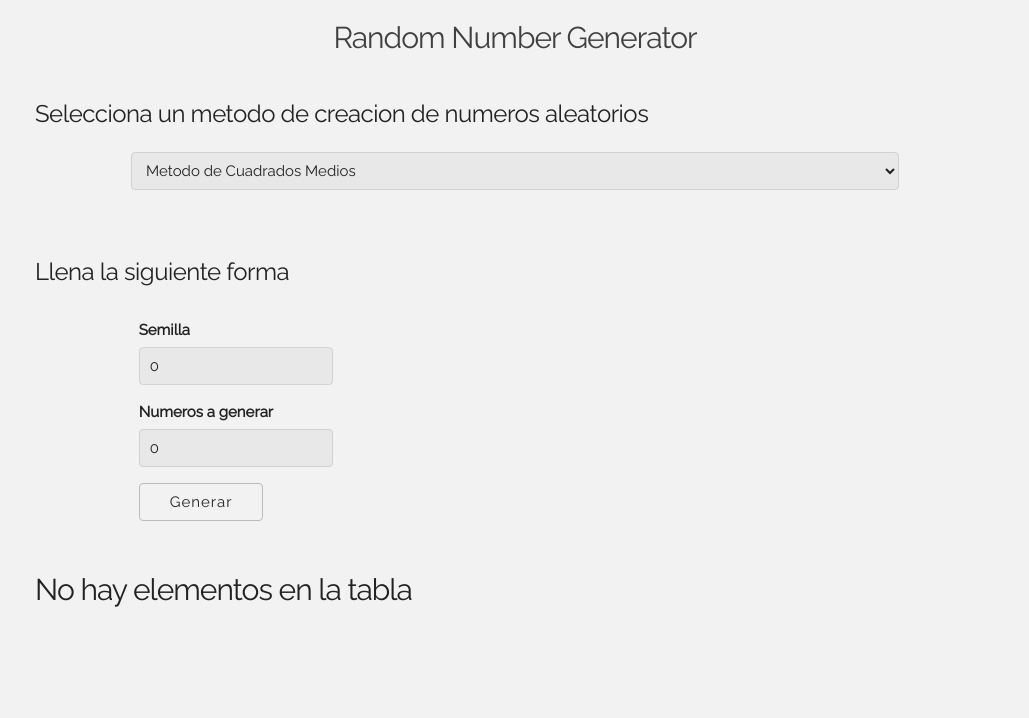
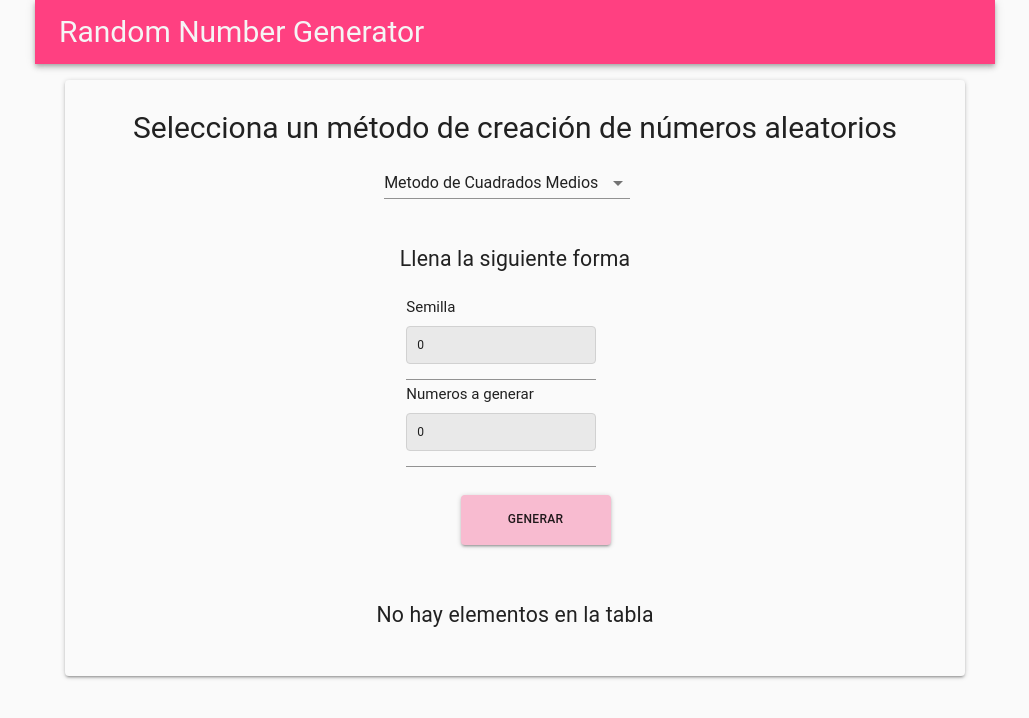
Before and after one commit to martingdela/RNG, a React (Create React App) app: page / in a window 1280 px wide. Shown: the top 718 px of the page, without its empty margins (125-1154 px from the left). Built offline with nearby package versions, Linux system fonts and the light colour scheme.

Commit message:
new style almost all done

```diff
--- a/package.json
+++ b/package.json
@@ -6,7 +6,8 @@
     "mathjs": "^5.7.0",
     "react": "^16.8.4",
     "react-dom": "^16.8.4",
-    "react-scripts": "2.1.8"
+    "react-scripts": "2.1.8",
+    "@material-ui/core": "^3.9.2"
   },
   "main": "electron-starter.js",
   "scripts": {
--- a/src/App.js
+++ b/src/App.js
@@ -1,4 +1,12 @@
-import React, { Component } from 'react';
+import React, { Component } from 'react'
+
+// Style
+import PropTypes from 'prop-types'
+import { withStyles } from '@material-ui/core/styles'
+import withRoot from './withRoot'
+import AppBar from '@material-ui/core/AppBar'
+import Toolbar from '@material-ui/core/Toolbar'
+import Typography from '@material-ui/core/Typography'
 
 // CSS Elements
 import './skeleton.css'
@@ -8,15 +16,36 @@ import './normalize.css'
 // Components
 import RNSelector from './components/RNSelector'
 
+const styles = theme => ({
+  root: {
+    flexGrow: 1,
+  },
+  bar: {
+    backgroundColor: theme.palette.secondary.light,
+    color: theme.palette.secondary.color,
+  }
+})
+
 class App extends Component {
   render() {
+    const { classes } = this.props;
     return (
-      <div className="App" class="container">
-        <h1 class="mainTitle">Random Number Generator</h1>
+      <div className={classes.root} class="container">
+        <AppBar className={classes.bar} position="static" color="default">
+          <Toolbar>
+            <Typography variant="h3" color="inherit">
+              Random Number Generator
+            </Typography>
+          </Toolbar>
+        </AppBar>
         <RNSelector/>
       </div>
     );
   }
 }
 
-export default App;
+App.propTypes = {
+  classes: PropTypes.object.isRequired,
+}
+
+export default withRoot(withStyles(styles)(App))
--- a/src/components/RNForm.js
+++ b/src/components/RNForm.js
@@ -1,5 +1,48 @@
 import React, { Component } from 'react';
 import RNPrinter from './RNPrinter'
+
+// Style
+import PropTypes from 'prop-types'
+import { withStyles } from '@material-ui/core/styles'
+import withRoot from '../withRoot'
+import CssBaseline from '@material-ui/core/CssBaseline'
+import Typography from '@material-ui/core/Typography'
+import Input from '@material-ui/core/Input'
+
+const styles = theme => ({
+	main: {
+        width: 'auto',
+        display: 'block',
+        marginLeft: theme.spacing.unit * 3,
+        marginRight: theme.spacing.unit * 3,
+        [theme.breakpoints.up(400 + theme.spacing.unit * 3 * 2)]: {
+            width: 900,
+            marginLeft: 'auto',
+            marginRight: 'auto',
+        },
+	},
+	title: {
+		padding: `${theme.spacing.unit * 5}px 0 ${theme.spacing.unit * 3}px 0`,
+		textAlign: 'center',
+	},
+	subtitle: {
+		padding: `0 0 ${theme.spacing.unit}px 0`,
+	},
+	input: {
+		backgroundColor: theme.palette.primary.lighter,
+		minWidth: 170,
+		fontSize: 12,
+		padding: `0 0 ${theme.spacing.unit*2}px 0`
+	},
+	formControl: {
+		margin: theme.spacing.unit,
+		minWidth: 650,
+		alignItems: 'center',
+	},
+	select: {
+		fontSize: 16,
+	},
+})
 
 class RNForm extends Component {
 
@@ -49,89 +92,90 @@ class RNForm extends Component {
 	}
 
 	render() {
+		const { classes } = this.props;
 		switch (this.props.method) {
 			case "0":
 				return (
-					<>
-						<br />
-						<h5>Llena la siguiente forma</h5>
+					<div className="main">
+						<CssBaseline/>
+						<Typography className={classes.title} variant="h4" color="inherit">Llena la siguiente forma</Typography>
 						<div class="container">
 							<div className="row" style={{ padding: "1%" }}>
-								<label>Semilla</label>
-								<input type="number" id="seed" placeholder="1234" name="seed" value={this.state.seed} onChange={this.handleInputChange} />
+								<Typography className={classes.subtitle} variant="h5" color="inherit">Semilla</Typography>
+								<Input className={classes.input} type="number" id="seed" placeholder="1234" name="seed" value={this.state.seed} onChange={this.handleInputChange} />
 							</div>
 							<div className="row" style={{ padding: "1%" }}>
-								<label>Numeros a generar</label>
-								<input type="number" id="count" placeholder="9" name="count" value={this.state.number} onChange={this.handleInputChange} />
+								<Typography className={classes.subtitle} variant="h5" color="inherit">Numeros a generar</Typography>
+								<Input className={classes.input} type="number" id="count" placeholder="9" name="count" value={this.state.number} onChange={this.handleInputChange} />
 							</div>
 
 						</div>
 
 						<RNPrinter method={this.props.method} seed={this.state.seed} count={this.state.number} a={this.state.a} c={this.state.c} m={this.state.m} />
-					</>
+					</div>
 				)
 
 			case "1": case "2":
 				return (
-					<>
-						<br />
-						<h5>Llena la siguiente forma</h5>
+					<div className="main">
+						<CssBaseline />
+						<Typography className={classes.title} variant="h4" color="inherit">Llena la siguiente forma</Typography>
 						<div class="container">
 							<div class="row" style={{ padding: "1%" }}>
-								<label>Semilla</label>
-								<input type="number" id="seed" value={this.state.seed} onChange={this.handleInputChange} placeholder="1234" name="seed" />
+								<Typography className={classes.subtitle} variant="h5" color="inherit">Semilla</Typography>
+								<Input className={classes.input} type="number" id="seed" placeholder="1234" name="seed" value={this.state.seed} onChange={this.handleInputChange} />
 							</div>
 							<div class="row" style={{ padding: "1%" }}>
-								<label>Valor de 'a'</label>
-								<input type="number" id="a" value={this.state.a} onChange={this.handleInputChange} placeholder="1234" name="a" />
+								<Typography className={classes.subtitle} variant="h5" color="inherit">Valor de 'a'</Typography>
+								<Input className={classes.input} type="number" id="a" value={this.state.a} onChange={this.handleInputChange} placeholder="1234" name="a" />
 							</div>
 							<div class="row" style={{ padding: "1%" }}>
-								<label>Valor de 'c'</label>
-								<input type="number" id="c" value={this.state.c} onChange={this.handleInputChange} placeholder="1234" name="c" />
+								<Typography className={classes.subtitle} variant="h5" color="inherit">Valor de 'c'</Typography>
+								<Input className={classes.input} type="number" id="c" value={this.state.c} onChange={this.handleInputChange} placeholder="1234" name="c" />
 							</div>
 							<div class="row" style={{ padding: "1%" }}>
-								<label>Valor de 'm'</label>
-								<input type="number" id="m" value={this.state.m} onChange={this.handleInputChange} placeholder="1234" name="m" />
+								<Typography className={classes.subtitle} variant="h5" color="inherit">Valor de 'm'</Typography>
+								<Input className={classes.input} type="number" id="m" value={this.state.m} onChange={this.handleInputChange} placeholder="1234" name="m" />
 							</div>
 							<div class="row" style={{ padding: "1%" }}>
-								<label>Numeros a generar</label>
-								<input type="number" id="count" value={this.state.count} onChange={this.handleInputChange} placeholder="9" name="count" />
+								<Typography className={classes.subtitle} variant="h5" color="inherit">Numeros a generar</Typography>
+								<Input className={classes.input} type="number" id="count" value={this.state.count} onChange={this.handleInputChange} placeholder="9" name="count" />
 							</div>
 						</div>
 						<RNPrinter method={this.props.method} seed={this.state.seed} count={this.state.number} a={this.state.a} c={this.state.c} m={this.state.m} />
-					</>
+					</div>
 				)
 
 			case "3":
 				return (
-					<>
-						<br />
-						<h5>Llena la siguiente forma</h5>
+					<div className="main">
+						<CssBaseline />
+						<Typography className={classes.title} variant="h4" color="inherit">Llena la siguiente forma</Typography>
 						<div class="container">
 							<div class="row" style={{ padding: "1%" }}>
-								<label>Semilla</label>
-								<input type="number" id="seed" value={this.state.seed} onChange={this.handleInputChange} placeholder="1234" name="seed" />
+								<Typography className={classes.subtitle} variant="h5" color="inherit">Semilla</Typography>
+								<Input className={classes.input} type="number" id="seed" placeholder="1234" name="seed" value={this.state.seed} onChange={this.handleInputChange} />
 							</div>
 							<div class="row" style={{ padding: "1%" }}>
-								<label>Valor de 'a'</label>
-								<input type="number" id="a" value={this.state.a} onChange={this.handleInputChange} placeholder="1234" name="a" />
+								<Typography className={classes.subtitle} variant="h5" color="inherit">Valor de 'a'</Typography>
+								<Input className={classes.input} type="number" id="a" value={this.state.a} onChange={this.handleInputChange} placeholder="1234" name="a" />
 							</div>
 							<div class="row" style={{ padding: "1%" }}>
-								<label>Valor de 'm'</label>
-								<input type="number" id="m" value={this.state.m} onChange={this.handleInputChange} placeholder="1234" name="m" />
+								<Typography className={classes.subtitle} variant="h5" color="inherit">Valor de 'm'</Typography>
+								<Input className={classes.input} type="number" id="m" value={this.state.m} onChange={this.handleInputChange} placeholder="1234" name="m" />
 							</div>
 							<div class="row" style={{ padding: "1%" }}>
-								<label>Numeros a generar</label>
-								<input type="number" id="count" value={this.state.count} onChange={this.handleInputChange} placeholder="9" name="count" />
+								<Typography className={classes.subtitle} variant="h5" color="inherit">Numeros a generar</Typography>
+								<Input className={classes.input} type="number" id="count" value={this.state.count} onChange={this.handleInputChange} placeholder="9" name="count" />
 							</div>
 						</div>
 						<RNPrinter method={this.props.method} seed={this.state.seed} count={this.state.number} a={this.state.a} c={this.state.c} m={this.state.m} />
-					</>
+					</div>
 				)
 			case "4":
 				return (
-					<>
-
+					<div className="main">
+						<CssBaseline />
 						<div className="container" style={{ marginTop: "3%" }}>
 							<div className="row">
 								<form onSubmit={this.handleSubmit}>
@@ -173,7 +217,7 @@ class RNForm extends Component {
 							</div>
 						</div>
 						<RNPrinter mtype={this.state.mtype} method={this.props.method} seed={this.state.seed} count={this.state.number} a={this.state.a} c={this.state.c} m={this.state.m} />
-					</>
+					</div>
 				)
 			default:
 				return (
@@ -185,4 +229,8 @@ class RNForm extends Component {
 
 }
 
-export default RNForm
+RNForm.propTypes = {
+	classes: PropTypes.object.isRequired,
+}
+
+export default withRoot(withStyles(styles)(RNForm))
--- a/src/components/RNPrinter.js
+++ b/src/components/RNPrinter.js
@@ -1,6 +1,35 @@
 import React, { Component } from 'react';
 import RNMethods from '../utilities/rmethods'
 import RNCSelector from './RNCSelector'
+
+// Style
+import PropTypes from 'prop-types'
+import { withStyles } from '@material-ui/core/styles'
+import withRoot from '../withRoot'
+import CssBaseline from '@material-ui/core/CssBaseline'
+import Button from '@material-ui/core/Button'
+import Typography from '@material-ui/core/Typography'
+import Table from '@material-ui/core/Table';
+import TableBody from '@material-ui/core/TableBody';
+import TableCell from '@material-ui/core/TableCell';
+import TableHead from '@material-ui/core/TableHead';
+import TableRow from '@material-ui/core/TableRow';
+
+const styles = theme => ({
+	button: {
+		margin: `${theme.spacing.unit * 3}px 0 ${theme.spacing.unit * 2}px 25%`,
+		minWidth: 150,
+		minHeight: 50,
+		fontSize: 12,
+	},
+	title: {
+		padding: `${theme.spacing.unit * 5}px 0 ${theme.spacing.unit * 3}px 0`,
+		textAlign: 'center',
+	},
+	table: {
+		minWidth: 500,
+	},
+})
 
 class App extends Component {
 
@@ -73,130 +102,128 @@ class App extends Component {
 	}
 
 	render() {
+		const { classes } = this.props;
 		return (
-			<>
+			<div>
+				<CssBaseline />
 				<div className="container">
 					<div className="row" style={{ padding: "1%" }}>
-						<button onClick={this.onClick} type="submit">Generar</button>
+						<Button onClick={this.onClick} type="submit" variant="contained" color="primary" className={classes.button}>Generar</Button>
 					</div>
 				</div>
-				<br/>
 				{this.state.solution.length === 0 ? (
-					<h1> No hay elementos en la tabla </h1>
+					<Typography className={classes.title} variant="h4" color="inherit">No hay elementos en la tabla</Typography>
 				): this.props.method === "0" ? (
-					<table style={{width: "80%"}}>
-						<tr>
-							<th> Number </th>
-							<th> Seed </th>
-							<th> Pre-Random </th>
-							<th> Random </th>
-						</tr>
-						{this.state.solution.map(step =>(
-							<tr>
-								<td>{step.n}</td>
-								<td>{step.seed}</td>
-								<td>{step.prerandom}</td>
-								<td>{step.random}</td>
-							</tr>
+					<Table className={classes.table}>
+						<TableHead>
+							<TableRow>
+								<TableCell> Number </TableCell>
+								<TableCell> Seed </TableCell>
+								<TableCell> Pre-Random </TableCell>
+								<TableCell> Random </TableCell>
+							</TableRow>
+						</TableHead>
+						<TableBody>
+							{this.state.solution.map(step => (
+								<TableRow>
+									<TableCell>{step.n}</TableCell>
+									<TableCell>{step.seed}</TableCell>
+									<TableCell>{step.prerandom}</TableCell>
+									<TableCell>{step.random}</TableCell>
+								</TableRow>
 							))}
-					</table>
+						</TableBody>
+					</Table>
 				): this.props.method === "1" ? (
-					<table style={{width: "80%"}}>
-						<tr>
-							<th> Number </th>
-							<th> Seed </th>
-							<th> Pre-Random </th>
-							<th> Random </th>
-						</tr>
-						{this.state.solution.map(step =>(
-							<tr>
-								<td>{step.n}</td>
-								<td>{step.seed}</td>
-								<td>{step.prerandom}</td>
-								<td>{step.random}</td>
-							</tr>
+					<Table className={classes.table}>
+						<TableHead>
+							<TableRow>
+								<TableCell> Number </TableCell>
+								<TableCell> Seed </TableCell>
+								<TableCell> Pre-Random </TableCell>
+								<TableCell> Random </TableCell>
+							</TableRow>
+						</TableHead>
+						<TableBody>
+							{this.state.solution.map(step => (
+								<TableRow>
+									<TableCell>{step.n}</TableCell>
+									<TableCell>{step.seed}</TableCell>
+									<TableCell>{step.prerandom}</TableCell>
+									<TableCell>{step.random}</TableCell>
+								</TableRow>
 							))}
-					</table>
+						</TableBody>
+					</Table>
 				): this.props.method === "2" ? (
-					<table style={{width: "80%"}}>
-						<tr>
-							<th> Number </th>
-							<th> Seed </th>
-							<th> Pre-Random </th>
-							<th> Random </th>
-						</tr>
-						{this.state.solution.map(step =>(
-							<tr>
-								<td>{step.n}</td>
-								<td>{step.seed}</td>
-								<td>{step.prerandom}</td>
-								<td>{step.random}</td>
-							</tr>
+					<Table className={classes.table}>
+						<TableHead>
+							<TableRow>
+								<TableCell> Number </TableCell>
+								<TableCell> Seed </TableCell>
+								<TableCell> Pre-Random </TableCell>
+								<TableCell> Random </TableCell>
+							</TableRow>
+						</TableHead>
+						<TableBody>
+							{this.state.solution.map(step => (
+								<TableRow>
+									<TableCell>{step.n}</TableCell>
+									<TableCell>{step.seed}</TableCell>
+									<TableCell>{step.prerandom}</TableCell>
+									<TableCell>{step.random}</TableCell>
+								</TableRow>
 							))}
-					</table>
+						</TableBody>
+					</Table>
 				): this.props.method === "3" ?(
-					<table style={{width: "80%"}}>
-						<tr>
-							<th> Number </th>
-							<th> Seed </th>
-							<th> Pre-Random </th>
-							<th> Random </th>
-						</tr>
-						{this.state.solution.map(step =>(
-							<tr>
-								<td>{step.n}</td>
-								<td>{step.seed}</td>
-								<td>{step.prerandom}</td>
-								<td>{step.random}</td>
-							</tr>
+					<Table className={classes.table}>
+						<TableHead>
+							<TableRow>
+								<TableCell> Number </TableCell>
+								<TableCell> Seed </TableCell>
+								<TableCell> Pre-Random </TableCell>
+								<TableCell> Random </TableCell>
+							</TableRow>
+						</TableHead>
+						<TableBody>
+							{this.state.solution.map(step => (
+								<TableRow>
+									<TableCell>{step.n}</TableCell>
+									<TableCell>{step.seed}</TableCell>
+									<TableCell>{step.prerandom}</TableCell>
+									<TableCell>{step.random}</TableCell>
+								</TableRow>
 							))}
-					</table>
+						</TableBody>
+					</Table>
 				): (
-					<table style={{width: "80%"}}>
-					<td>
-						<tr>
-							<tr>
-								<td> n </td>
-							</tr>
+					<>
+					<Table className={classes.table}>
+						<TableBody>
+							<TableCell>
+								<TableRow>
+									<TableRow><TableCell> n </TableCell></TableRow>
 									{this.props.a.split(',').map(a => (
-									<tr>
-										<td> Xn </td>
-									</tr>
+										<TableRow><TableCell>Xn</TableCell></TableRow>
 									))}
-							<tr>
-								<td> Wn </td>
-							</tr>
-							<tr>
-								<td> Random </td>
-							</tr>
-						</tr>
-						</td>
-
-						{this.state.solution.map(step =>(
-							<>
-							<td>
-							<tr>
-								<td>{step.j}</td>
-							</tr>
-
+									<TableRow><TableCell> Wn </TableCell></TableRow>
+									<TableRow><TableCell> Random </TableCell></TableRow>
+								</TableRow>
+							</TableCell>
+							{this.state.solution.map(step => (
+								<TableCell>
+									<TableRow><TableCell>{step.j}</TableCell></TableRow>
 									{step.gns.map(s => (
-								<tr>
-									<td>{s.Xn}</td>
-								</tr>
+										<TableRow><TableCell>{s.Xn}</TableCell></TableRow>
 									))}
-
-							<tr>
-								<td>{step.wj}</td>
-							</tr>
-							<tr>
-								<td>{step.random}</td>
-							</tr>
-							</td>
+									<TableRow><TableCell>{step.wj}</TableCell></TableRow>
+									<TableRow><TableCell>{step.random}</TableCell></TableRow>
+								</TableCell>
+							))}
+						</TableBody>
+					</Table>
 					</>
-
-
-						))}
-					</table>
 				)}
 
 				{this.state.solution.length > 0 ? (
@@ -205,9 +232,13 @@ class App extends Component {
 					<></>
 				)}
 
-			</>
+			</div>
 		);
 	}
 }
 
-export default App;
+App.propTypes = {
+	classes: PropTypes.object.isRequired,
+}
+
+export default withRoot(withStyles(styles)(App))
--- a/src/components/RNSelector.js
+++ b/src/components/RNSelector.js
@@ -1,5 +1,51 @@
 import React, { Component } from 'react';
 import RNForm from './RNForm'
+
+// Style
+import PropTypes from 'prop-types'
+import { withStyles } from '@material-ui/core/styles'
+import withRoot from '../withRoot'
+import Paper from '@material-ui/core/Paper'
+import CssBaseline from '@material-ui/core/CssBaseline'
+import Typography from '@material-ui/core/Typography'
+import MenuItem from '@material-ui/core/MenuItem'
+import FormControl from '@material-ui/core/FormControl'
+import Select from '@material-ui/core/Select'
+
+const styles = theme => ({
+	main: {
+        width: 'auto',
+        display: 'block',
+        marginLeft: theme.spacing.unit * 3,
+        marginRight: theme.spacing.unit * 3,
+        [theme.breakpoints.up(400 + theme.spacing.unit * 3 * 2)]: {
+            width: 900,
+            marginLeft: 'auto',
+            marginRight: 'auto',
+        },
+    },
+    paper: {
+        marginTop: theme.spacing.unit * 2,
+        display: 'flex',
+        flexDirection: 'column',
+        alignItems: 'center',
+		padding: `${theme.spacing.unit * 4}px ${theme.spacing.unit * 3}px ${theme.spacing.unit * 3}px`,
+		minWidth: 900,
+		backgroundColor: theme.palette.primary.lighter,
+		color: theme.palette.primary.color,
+	},
+	title: {
+		padding: `0 0 ${theme.spacing.unit * 2}px`,
+	},
+	formControl: {
+		margin: theme.spacing.unit,
+		minWidth: 650,
+		alignItems: 'center',
+	},
+	select: {
+		fontSize: 16,
+	},
+})
 
 class RNSelector extends Component {
 
@@ -15,12 +61,26 @@ class RNSelector extends Component {
 	}
 
 	render() {
+		const { classes } = this.props;
 		return (
-			<>
-				<h5> Selecciona un metodo de creacion de numeros aleatorios</h5>
+			<div className={classes.main}>
+				<CssBaseline />
+				<Paper className={classes.paper}>
+					<Typography className={classes.title} variant="h3" color="inherit"> Selecciona un método de creación de números aleatorios </Typography>
 					<div className="container">
 						<div className="row">
 							<div className="twelve columns">
+								<FormControl className={classes.formControl}>
+									<Select className={classes.select} value={this.state.method} onChange={this.onMethodSelect} id="methodSelector">
+										<MenuItem disabled selected>Selecciona una opcion</MenuItem>
+										<MenuItem value="0">Metodo de Cuadrados Medios</MenuItem>
+										<MenuItem value="1">Metodo Congruencial Lineal</MenuItem>
+										<MenuItem value="2">Metodo Congruencial Mixto</MenuItem>
+										<MenuItem value="3">Metodo Multiplicativo</MenuItem>
+										<MenuItem value="4">Generador Congruente Lineal Combinado</MenuItem>
+									</Select>
+								</FormControl>
+								{/*
 								<select className="u-full-width" id="methodSelector" value={this.state.method} onChange={this.onMethodSelect}>
 									<option disabled selected> Selecciona una opcion </option>
 									<option value="0">Metodo de Cuadrados Medios</option>
@@ -28,15 +88,20 @@ class RNSelector extends Component {
 									<option value="2">Metodo Congruencial Mixto</option>
 									<option value="3">Metodo Multiplicativo</option>
 									<option value="4">Generador Congruente Lineal Combinado</option>
-							</select>
+								</select>*/}
 							</div>
 						</div>
 					</div>
 					<RNForm method={this.state.method}/>
-			</>
+				</Paper>
+			</div>
 		)
 	}
 
 }
 
-export default RNSelector
+RNSelector.propTypes = {
+	classes: PropTypes.object.isRequired,
+}
+
+export default withRoot(withStyles(styles)(RNSelector))
--- /dev/null
+++ b/src/withRoot.js
@@ -0,0 +1,46 @@
+import React from 'react';
+import { MuiThemeProvider, createMuiTheme } from '@material-ui/core/styles';
+import pink from '@material-ui/core/colors/pink';
+import grey from '@material-ui/core/colors/grey';
+import CssBaseline from '@material-ui/core/CssBaseline';
+
+// A theme with custom primary and secondary color.
+// It's optional.
+const theme = createMuiTheme({
+  palette: {
+    primary: {
+      light: pink[50],
+      main: pink[100],
+      dark: pink[200],
+      color: grey[900],
+      lighter: grey[50],
+    },
+    secondary: {
+      light: pink['A200'],
+      main: pink['A700'],
+      dark: pink[900],
+      color: grey[100],
+    },
+  },
+  typography: {
+    useNextVariants: true,
+  },
+});
+
+function withRoot(Component) {
+  function WithRoot(props) {
+    // MuiThemeProvider makes the theme available down the React tree
+    // thanks to React context.
+    return (
+      <MuiThemeProvider theme={theme}>
+        {/* CssBaseline kickstart an elegant, consistent, and simple baseline to build upon. */}
+        <CssBaseline />
+        <Component {...props} />
+      </MuiThemeProvider>
+    );
+  }
+
+  return WithRoot;
+}
+
+export default withRoot;
```
Also changed, not shown: 1 other file (tests, documents, lock files or other folders). Lines whose indentation alone changed are shown as unchanged.
